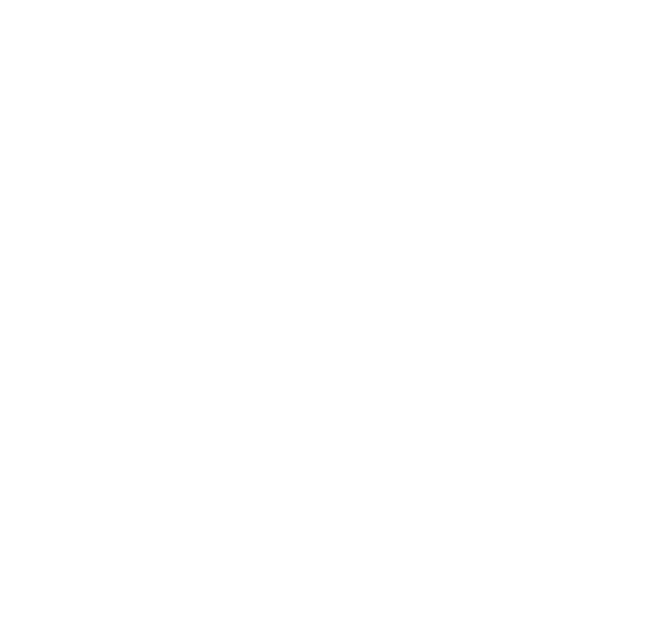
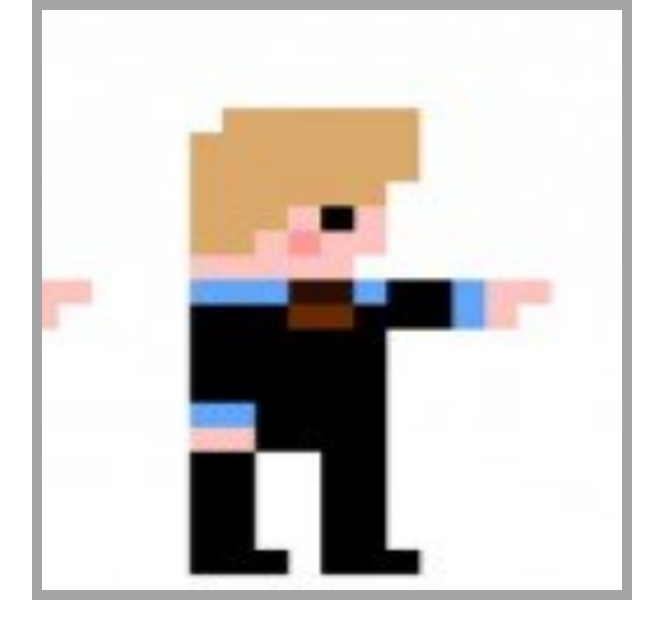
Before and after one commit to rabby-shek/web-gaming-course-using-js, a plain HTML site: page practice/index.html in a window 1280 px wide. Shown: the whole page, without its empty margins (308-971 px from the left). Drawn offline with Linux system fonts and the light colour scheme.

Commit message:
learning loading spread shit frame animations

```diff
--- a/practice/index.html
+++ b/practice/index.html
@@ -4,8 +4,11 @@
     <meta charset="UTF-8">
     <meta name="viewport" content="width=device-width, initial-scale=1.0">
     <title>Gaming Development course</title>
+    <link rel="stylesheet" href="./style.css">
 </head>
 <body>
+    <canvas id="canvas"></canvas>
 
+    <script src="./script.js"></script>
 </body>
 </html>
--- a/practice/script.js
+++ b/practice/script.js
@@ -0,0 +1,36 @@
+const canvas = document.getElementById("canvas");
+const ctx = canvas.getContext("2d");
+const CANVAS_WIDTH = (canvas.width = 600);
+const CANVAS_HEIGHT = (canvas.height = 600);
+
+const playerImg = new Image();
+playerImg.src = "./gl.jpg";
+const spritWidth =626 / 6 + 20;
+const spritHeight = 626 / 4 + 10;
+let frameX = 0;
+let frameY = 3;
+let gameFrame = 0;
+const staggerFrame = 5;
+function animate() {
+  ctx.clearRect(0, 0, CANVAS_WIDTH, CANVAS_HEIGHT);
+  ctx.drawImage(
+    playerImg,
+    4 * spritWidth,
+    0,
+    spritWidth ,
+    spritHeight,
+    0,
+    0,
+    CANVAS_WIDTH,
+    CANVAS_HEIGHT
+  );
+  if (gameFrame % staggerFrame == 0) {
+    if (frameX < 6) frameX++;
+    else frameX = 0;
+
+  }
+  gameFrame++;
+  requestAnimationFrame(animate);
+}
+
+animate();
--- a/practice/style.css
+++ b/practice/style.css
@@ -3,3 +3,14 @@
     padding: 0;
     box-sizing: border-box;
 }
+
+body{
+    display: grid;
+    place-items: center;
+}
+
+canvas{
+    width: 600px;
+    height: 600px;
+    border: 10px solid rgb(165, 165, 165);
+}
```
Also changed, not shown: practice/gl.jpg (added), practice/man.jpg (added), 1 other file.
